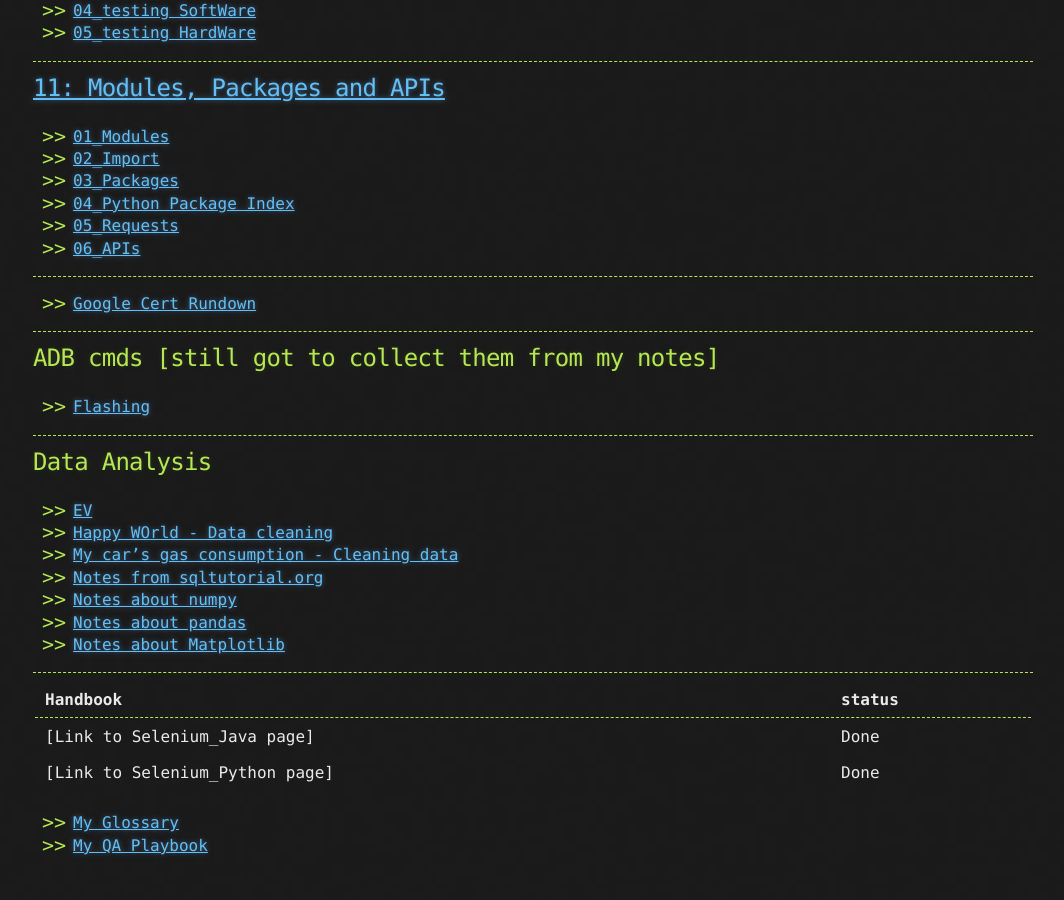
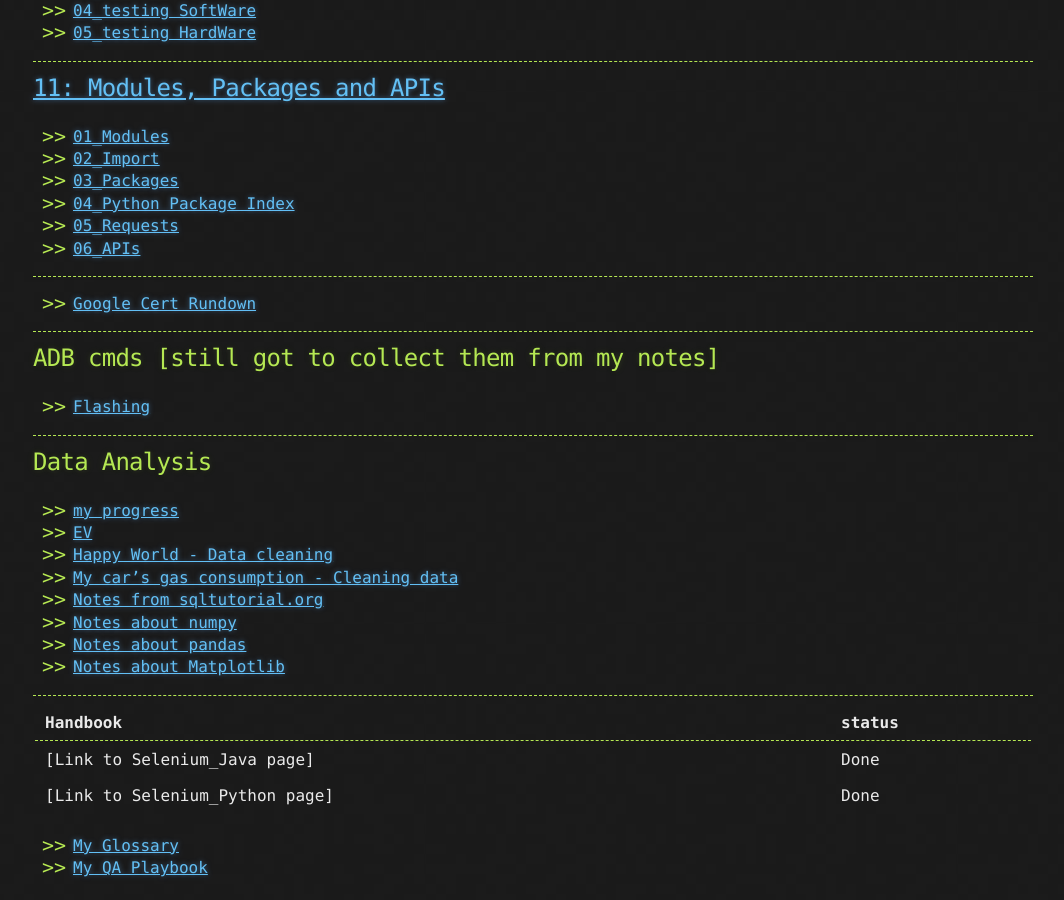
Before and after one commit to sciustechnologia/sciustechnologia.github.io, a Jekyll site: the page built from index.md, in a window 1280 px wide and 900 px high, scrolled down 5761 px. Shown: the whole window, without its empty margins (107-1171 px from the left). Built offline with Jekyll 4.4.1, drawn with Linux system fonts in a browser that asks for light colours; before the commit the page ends 6638 px from its top, so only the background shows below that.

Commit message:
Update index.md

```diff
--- a/index.md
+++ b/index.md
@@ -264,8 +264,9 @@ Testing AI
 
 ## Data Analysis
 
+- [my progress](./data/data.html)
 - [EV](./data/ev.html)
-- [Happy WOrld - Data cleaning](./data/happy.html)
+- [Happy World - Data cleaning](./data/happy.html)
 - [My car's gas consumption - Cleaning data](./data/bb.html)
 - [Notes from  sqltutorial.org](./data/10_00.html)
 - [Notes about numpy](./data/10_01.html)
```
